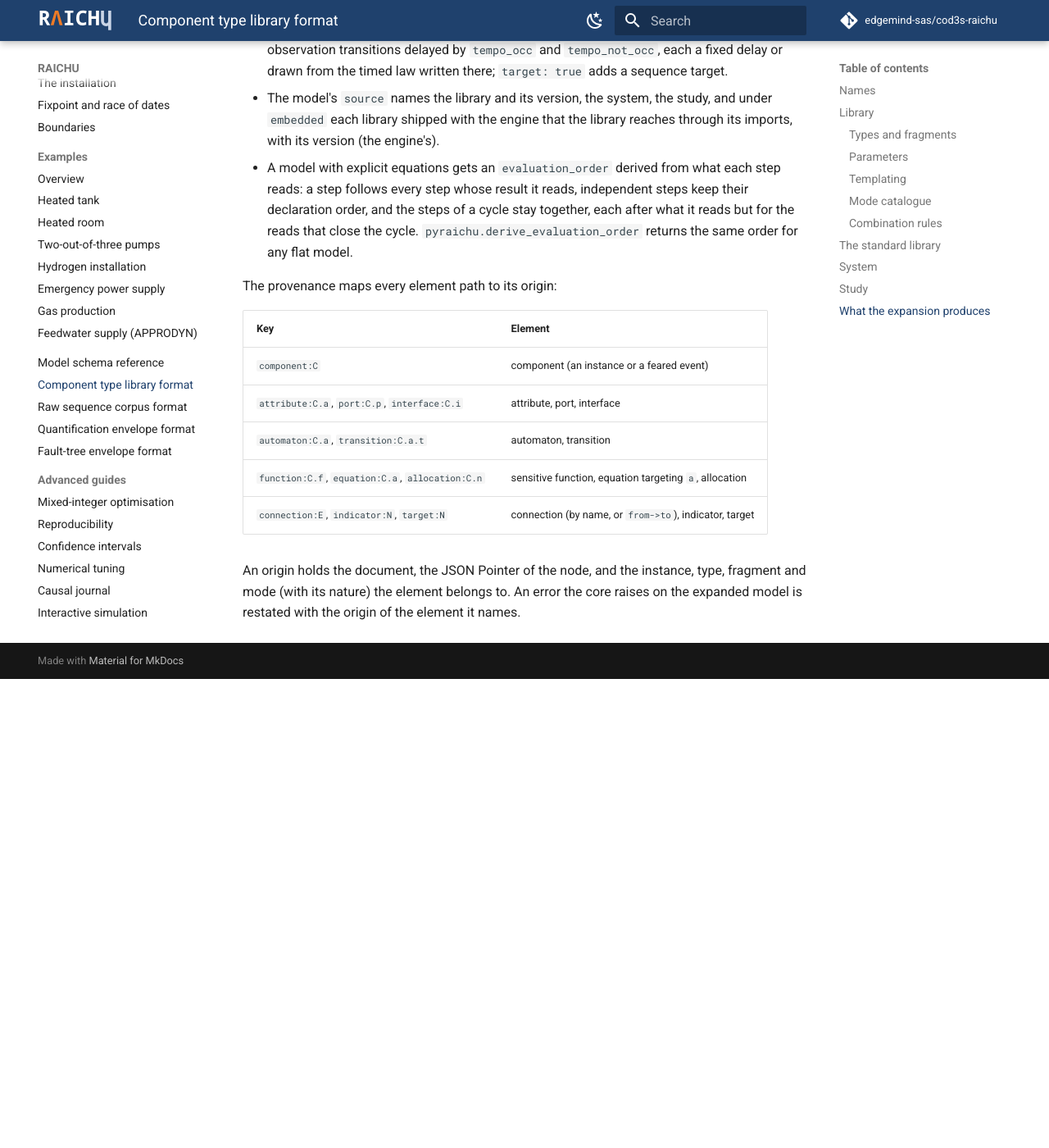
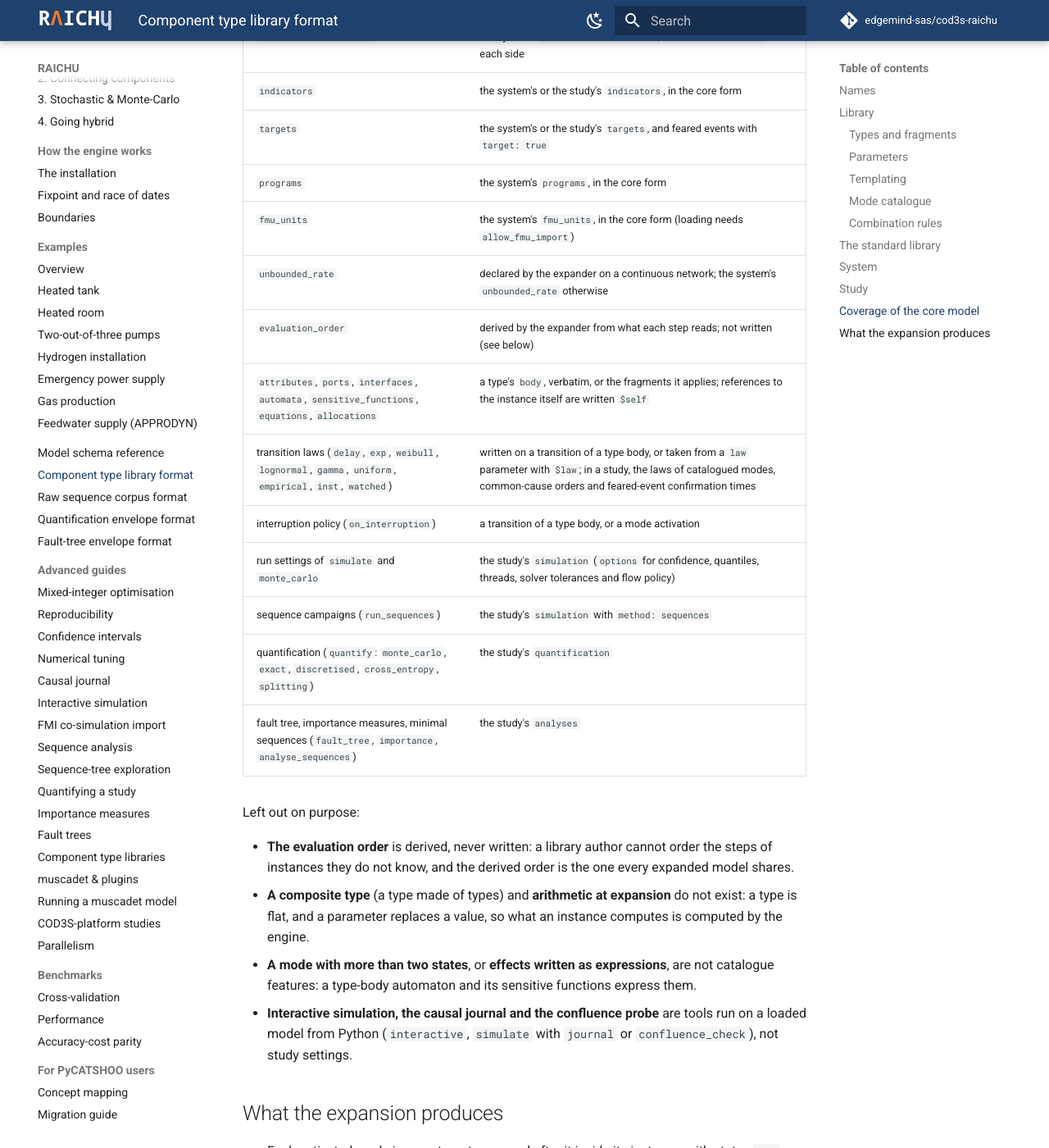
Before and after one commit to edgemind-sas/cod3s-raichu, an MkDocs documentation site: the page built from docs/reference/library-format.md, in a window 1280 px wide and 1400 px high, scrolled down 12890 px. Shown: the whole window at 82% size. Built offline with MkDocs 1.6.1 and Material for MkDocs 9.7.7, drawn with Linux system fonts in a browser that asks for light colours; comment, search, counter and statistics services are not loaded; before the commit the page ends 13718 px from its top, so only the background shows below that; some of the changed text lies outside the part shown.

Commit message:
docs(library): a coverage table of the core model in library documents
The library format reference had no single place saying where each
construct of the core model goes in a library, a system or a study, so
a reader could not tell whether the three documents can express a whole
model, nor which constructs are left out on purpose.

library-format.md gains a coverage table: every key of the core model
and of a component, the transition laws, the interruption policy and the
run entry points, each with its home, followed by what is left out on
purpose and why (the derived evaluation order, composite types and
arithmetic at expansion, multi-state catalogue modes, the interactive
tools). A docs test reads the Model and Component tables of the model
reference and fails, naming the key, when a key has no row. The
muscadet guide's "Which to use" now starts with component type
libraries.

```diff
--- a/docs/reference/library-format.md
+++ b/docs/reference/library-format.md
@@ -394,6 +394,47 @@ true while that mode is occurred. A condition naming a mode the study does
 not activate is refused. The guard of a mode is its catalogue condition
 AND its activation condition.
 
+## Coverage of the core model
+
+Every construct of the [core model](model-schema.md) has a home in the
+three documents. The entry points are named where a construct is a run
+rather than part of the model.
+
+| Core construct | Home |
+|---|---|
+| `name` | the system's `name`; the study renames the model `<system>/<study>` |
+| `components` | the system's `instances`, one component per instance, plus the components a study generates for feared events and common-cause groups |
+| `connections` | the system's `connections`, `Instance.port` on each side, with an optional edge `name` |
+| `interface_connections` | the system's `interface_connections`, `Instance.interface` on each side |
+| `indicators` | the system's or the study's `indicators`, in the core form |
+| `targets` | the system's or the study's `targets`, and feared events with `target: true` |
+| `programs` | the system's `programs`, in the core form |
+| `fmu_units` | the system's `fmu_units`, in the core form (loading needs `allow_fmu_import`) |
+| `unbounded_rate` | declared by the expander on a continuous network; the system's `unbounded_rate` otherwise |
+| `evaluation_order` | derived by the expander from what each step reads; not written (see below) |
+| `attributes`, `ports`, `interfaces`, `automata`, `sensitive_functions`, `equations`, `allocations` | a type's `body`, verbatim, or the fragments it applies; references to the instance itself are written `$self` |
+| transition laws (`delay`, `exp`, `weibull`, `lognormal`, `gamma`, `uniform`, `empirical`, `inst`, `watched`) | written on a transition of a type body, or taken from a `law` parameter with `$law`; in a study, the laws of catalogued modes, common-cause orders and feared-event confirmation times |
+| interruption policy (`on_interruption`) | a transition of a type body, or a mode activation |
+| run settings of `simulate` and `monte_carlo` | the study's `simulation` (`options` for confidence, quantiles, threads, solver tolerances and flow policy) |
+| sequence campaigns (`run_sequences`) | the study's `simulation` with `method: sequences` |
+| quantification (`quantify`: `monte_carlo`, `exact`, `discretised`, `cross_entropy`, `splitting`) | the study's `quantification` |
+| fault tree, importance measures, minimal sequences (`fault_tree`, `importance`, `analyse_sequences`) | the study's `analyses` |
+
+Left out on purpose:
+
+- **The evaluation order** is derived, never written: a library author
+  cannot order the steps of instances they do not know, and the derived
+  order is the one every expanded model shares.
+- **A composite type** (a type made of types) and **arithmetic at
+  expansion** do not exist: a type is flat, and a parameter replaces a
+  value, so what an instance computes is computed by the engine.
+- **A mode with more than two states**, or **effects written as
+  expressions**, are not catalogue features: a type-body automaton and its
+  sensitive functions express them.
+- **Interactive simulation, the causal journal and the confluence probe**
+  are tools run on a loaded model from Python (`interactive`, `simulate`
+  with `journal` or `confluence_check`), not study settings.
+
 ## What the expansion produces
 
 - Each activated mode is an automaton named after it inside its instance,
```
Also changed, not shown: docs/guides/muscadet-and-plugins.md (+6 -0 lines), 1 other file.
